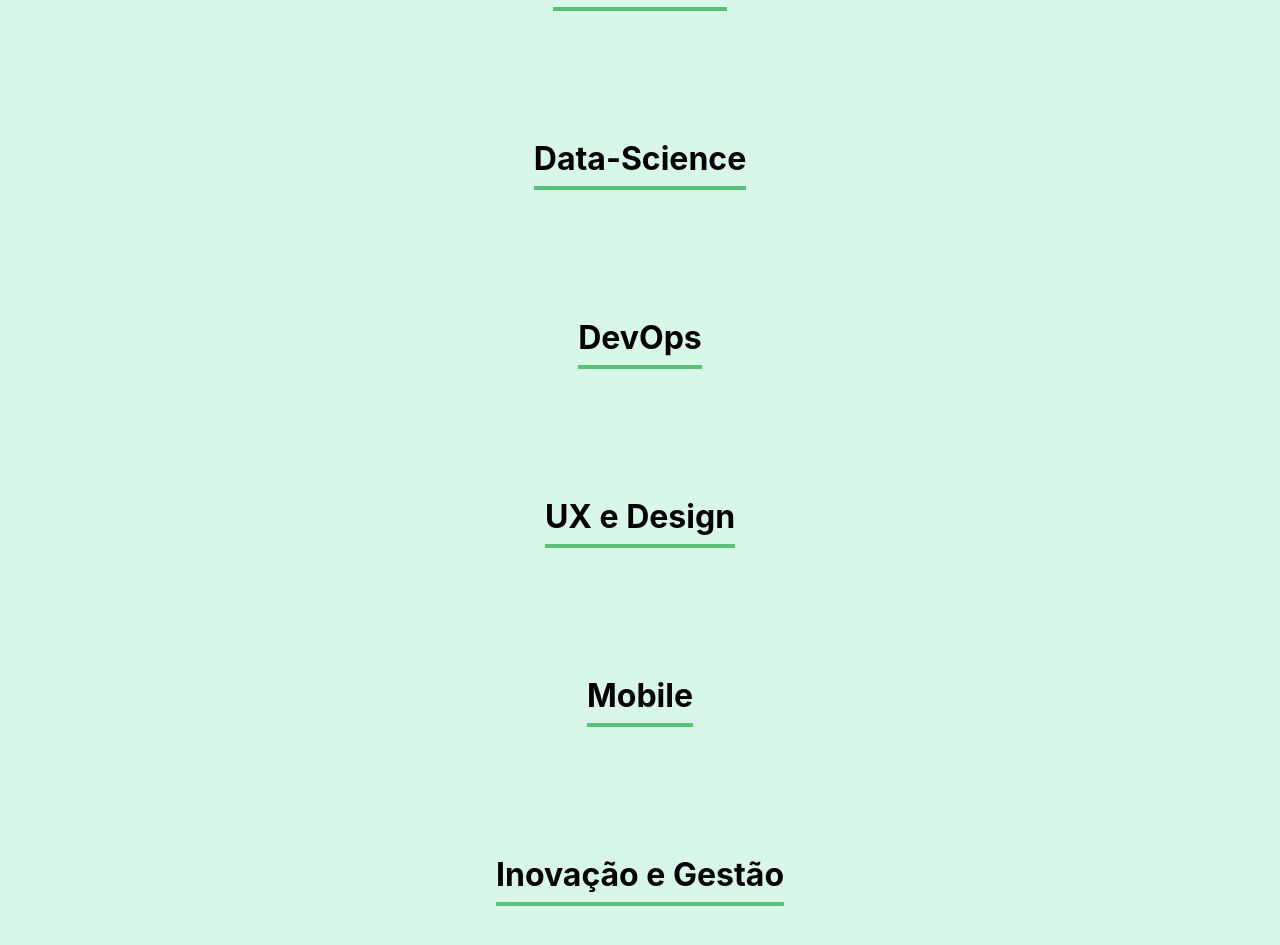
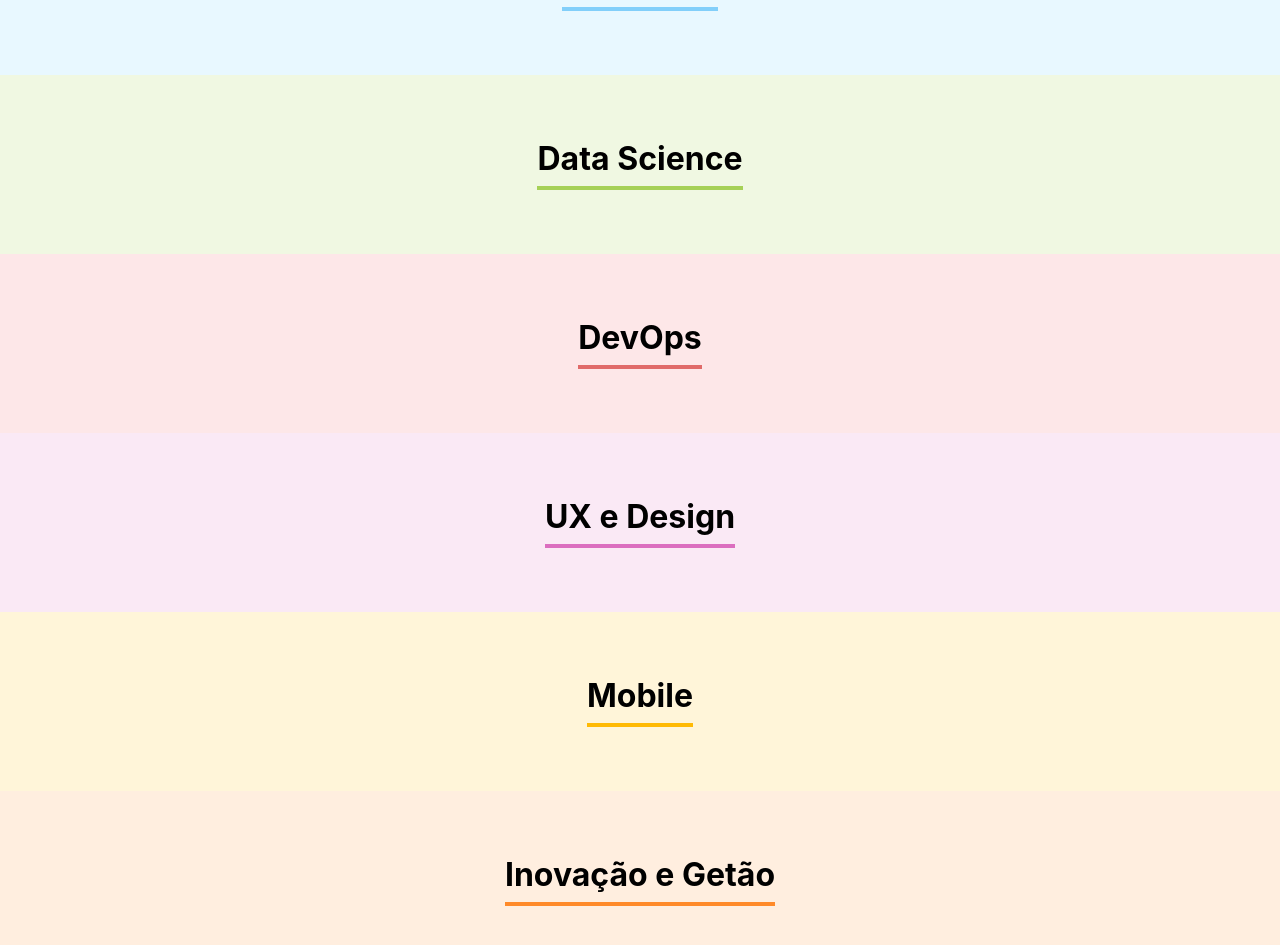
Before and after one commit to Smkhb/organograma, a React (Create React App) app: page / in a window 1280 px wide. Shown: the part 1760-2705 px from the top of the page. Built offline with nearby package versions, Linux system fonts and the light colour scheme.

Commit message:
Refatorando código duplicado

```diff
--- a/src/App.js
+++ b/src/App.js
@@ -4,6 +4,44 @@ import Formulario from './componentes/Formulario';
 import Time from './componentes/Time';
 
 function App() {
+
+  const times = [
+    {
+      nome: 'Programação',
+      corPrimaria: '#57C278',
+      corSecundaria: '#D9F7E9'
+    },
+    {
+      nome: 'Front-End',
+      corPrimaria: '#82CFFA',
+      corSecundaria: '#E8F8FF'
+    },
+    {
+      nome: 'Data Science',
+      corPrimaria: '#A6D157',
+      corSecundaria: '#F0F8E2'
+    },
+    {
+      nome: 'DevOps',
+      corPrimaria: '#E06B69',
+      corSecundaria: '#FDE7E8'
+    },
+    {
+      nome: 'UX e Design',
+      corPrimaria: '#DB6EBF',
+      corSecundaria: '#FAE9F5'
+    },
+    {
+      nome: 'Mobile',
+      corPrimaria: '#FFBA05',
+      corSecundaria: '#FFF5D9'
+    },
+        {
+      nome: 'Inovação e Getão',
+      corPrimaria: '#FF8A29',
+      corSecundaria: '#FFEEDF'
+    }
+  ]
 
   const [colaboradores,setColaboradores] = useState([])
 
@@ -16,13 +54,7 @@ function App() {
     <div className="App">
       <Banner/>
       <Formulario aoColaboradorCadastrado={aoNovoColaboradorAdicionado}/>
-      <Time nome="Programação"/>
-      <Time nome="Fronte-End"/>
-      <Time nome="Data-Science"/>
-      <Time nome="DevOps"/>
-      <Time nome="UX e Design"/>
-      <Time nome="Mobile"/>
-      <Time nome="Inovação e Gestão"/>
+      {times.map(time=> <Time key={time.nome} nome={time.nome} corPrimaria={time.corPrimaria} corSecundaria={time.corSecundaria}/>)}
       </div>
   );
 }
--- a/src/componentes/Time/Time.css
+++ b/src/componentes/Time/Time.css
@@ -1,15 +1,10 @@
-:root{
-    --Fundo-Programacao: #D9F7E9;
-    --Destaque-Programacao: #57C278;
-}
 .time{
     text-align: center;
     padding: 32px;
-    background-color: var(--Fundo-Programacao);
 }
 .time h3{
     font-size: 32px;
-    border-bottom: 4px solid var(--Destaque-Programacao);
+    border-bottom: 4px solid;
     display: inline-block;
     padding-bottom: 8px;
 }
--- a/src/componentes/Time/index.js
+++ b/src/componentes/Time/index.js
@@ -1,9 +1,12 @@
 import "./Time.css";
 
 const Time = (props) =>{
+    const fundo = { backgroundColor: props.corSecundaria };
+
+    const border = { borderColor: props.corPrimaria };
     return(
-        <section className="time">
-            <h3>{props.nome}</h3>
+        <section className="time" style={fundo}>
+            <h3 style={border}>{props.nome}</h3>
         </section>
     )
 }
```
